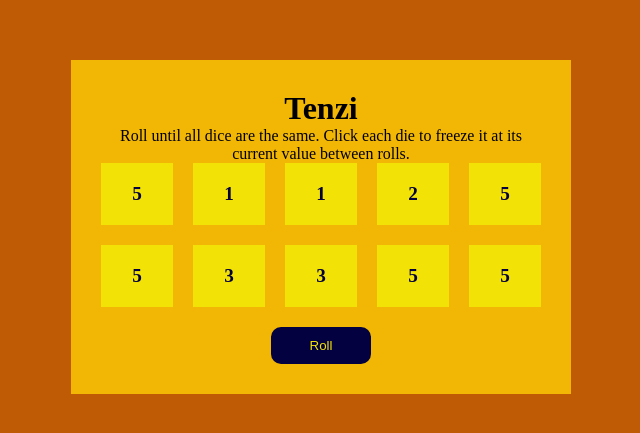
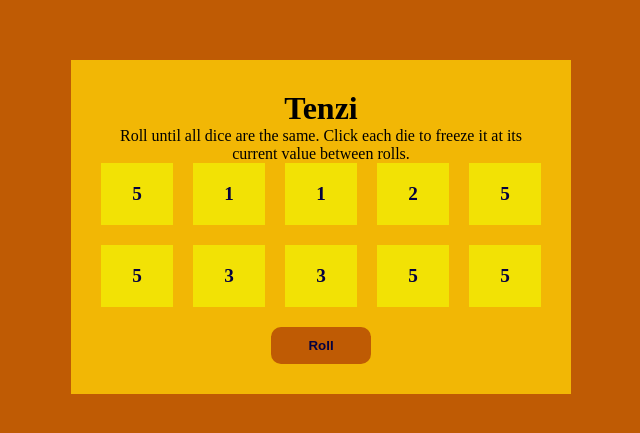
Before and after one commit to kujerocoding/second-tenzi-game, a React (Vite) app: page / in a window 1280 px wide. Shown: the part 173-606 px from the top of the page, without its empty margins (319-959 px from the left). Built offline with nearby package versions, Linux system fonts and the light colour scheme.

Commit message:
add styles to the button

```diff
--- a/src/App.css
+++ b/src/App.css
@@ -40,9 +40,15 @@ main{
 button{
   margin-top: 20px;
   border: 1px solid transparent;
-  background-color: #030140;
-  color: #F2E205;
+  background-color: #BF5B04;
+  color:#030140;
   padding: 10px;
   width: 100px;
   border-radius: 10px;
+  font-weight: bolder;
+
 }
+
+button:active{
+  box-shadow: inset 5px 5px 5px rgba(0,0,0,0.2);
+}
```
